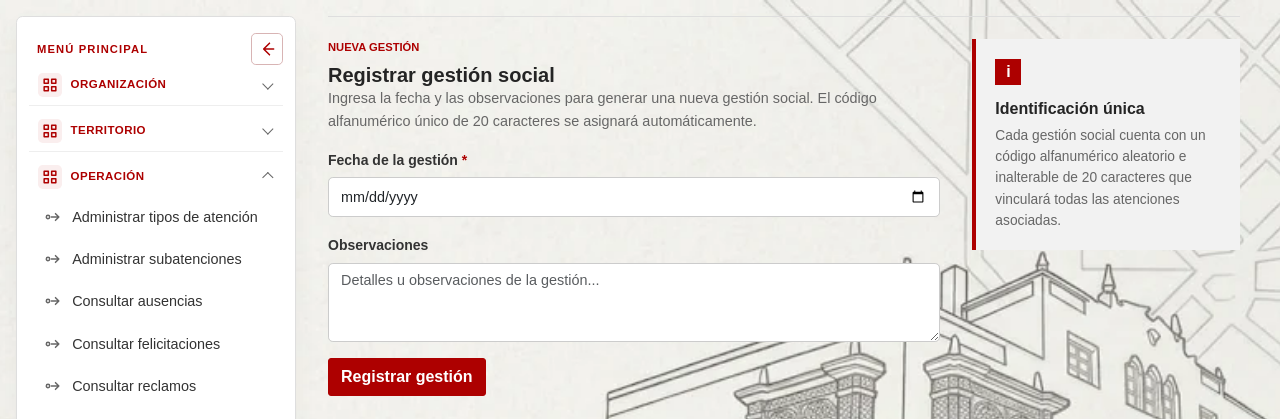
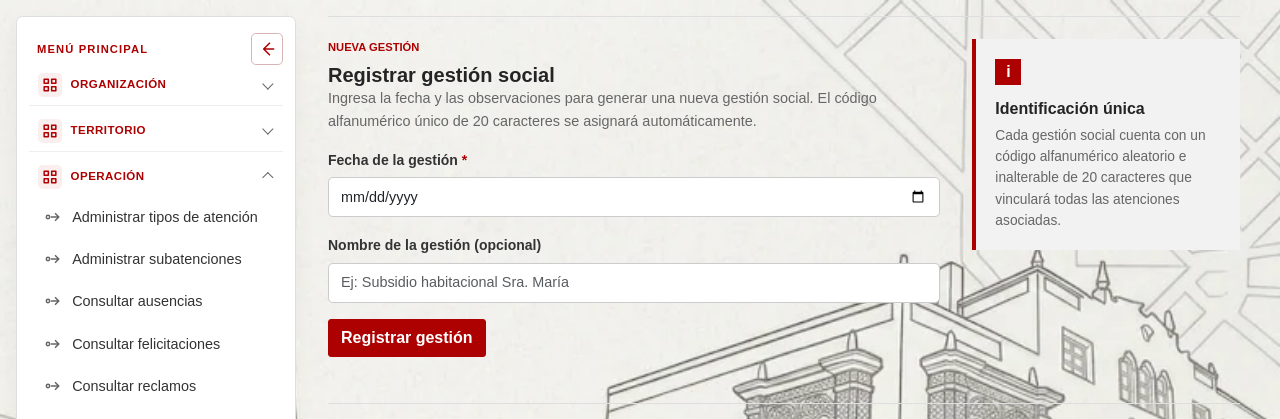
Before and after one commit to PsV-Francisco/Eva-Backend, a Django app: page /funcionario/casos-sociales/ in a window 1280 px wide. Shown: the part 80-499 px from the top of the page. Run offline with Django 5.2, Linux system fonts and the light colour scheme; the visitor is signed in with stand-in values (Sample User, id 1); data that the repository does not hold is empty; some libraries are stand-ins or nearby versions.

Commit message:
Arreglo de nombre en casos-sociales

```diff
--- a/FuncionarioApp/views.py
+++ b/FuncionarioApp/views.py
@@ -1378,6 +1378,7 @@ def crear_gestion_social_ajax(request):
     except json.JSONDecodeError:
         return JsonResponse({'success': False, 'message': 'Payload JSON inválido.'}, status=400)
 
+    nombre = (data.get('nombre') or '').strip() or None
     fecha = data.get('fecha')
     observaciones = data.get('observaciones', '').strip()
 
@@ -1387,6 +1388,7 @@ def crear_gestion_social_ajax(request):
     try:
         with transaction.atomic():
             gestion = GestionAtencion.objects.create(
+                nombre=nombre,
                 fecha=fecha,
                 observaciones=observaciones
             )
@@ -1394,7 +1396,7 @@ def crear_gestion_social_ajax(request):
                 actor=request.user,
                 action='Crear gestión social',
                 entity=f'GestionAtencion:{gestion.pk}',
-                after={'codigo': str(gestion.codigo), 'fecha': str(gestion.fecha)},
+                after={'codigo': str(gestion.codigo), 'nombre': gestion.nombre, 'fecha': str(gestion.fecha)},
             )
 
         return JsonResponse({
@@ -1412,6 +1414,7 @@ def detalle_gestion_social_json(request, gestion_id):
     gestion = get_object_or_404(GestionAtencion, pk=gestion_id)
     return JsonResponse({
         'id': gestion.pk,
+        'nombre': gestion.nombre or '',
         'codigo': gestion.codigo,
         'fecha': gestion.fecha.strftime('%Y-%m-%d') if gestion.fecha else '',
         'observaciones': gestion.observaciones or '',
@@ -1429,6 +1432,7 @@ def editar_gestion_social_ajax(request, gestion_id):
     except json.JSONDecodeError:
         return JsonResponse({'success': False, 'message': 'Payload JSON inválido.'}, status=400)
 
+    nombre = (data.get('nombre') or '').strip() or None
     fecha = data.get('fecha')
     observaciones = data.get('observaciones', '').strip()
 
@@ -1437,6 +1441,7 @@ def editar_gestion_social_ajax(request, gestion_id):
 
     try:
         with transaction.atomic():
+            gestion.nombre = nombre
             gestion.fecha = fecha
             gestion.observaciones = observaciones
             gestion.save(update_fields=['fecha', 'observaciones'])
--- a/Templates/FuncionarioApp/casos_sociales.html
+++ b/Templates/FuncionarioApp/casos_sociales.html
@@ -25,8 +25,8 @@
           </div>
 
           <div class="mb-3">
-            <label class="form-label" for="id_observaciones">Observaciones</label>
-            <textarea class="form-control" id="id_observaciones" rows="3" placeholder="Detalles u observaciones de la gestión..."></textarea>
+              <label class="form-label" for="id_nombre">Nombre de la gestión (opcional)</label>
+              <input type="text" class="form-control" id="id_nombre" maxlength="60" placeholder="Ej: Subsidio habitacional Sra. María">
           </div>
 
           <button class="btn btn-primary" type="button" id="btn-registrar-gestion">Registrar gestión</button>
@@ -75,7 +75,7 @@
           </thead>
           <tbody>
             {% for g in gestiones %}
-            <tr class="gestion-row" data-fecha="{{ g.fecha|date:'Y-m-d' }}" data-texto="{{ g.codigo }} {{ g.observaciones }}">
+            <tr class="gestion-row" data-fecha="{{ g.fecha|date:'Y-m-d' }}" data-texto="{{ g.codigo }} {{ g.nombre|default:'' }} {{ g.observaciones }}">
               <td><strong class="font-monospace text-primary">{{ g.codigo }}</strong></td>
               <td>{{ g.fecha|date:'d/m/Y' }}</td>
               <td>{{ g.observaciones|default:'—' }}</td>
@@ -132,6 +132,11 @@
           </div>
 
           <div class="mb-3">
+            <label for="modal-nombre" class="form-label fw-bold">Nombre</label>
+            <input type="text" class="form-control" id="modal-nombre" maxlength="60" placeholder="Nombre identificable de la gestión">
+          </div>
+
+          <div class="mb-3">
             <label for="modal-observaciones" class="form-label fw-bold">Observaciones</label>
             <textarea class="form-control" id="modal-observaciones" rows="3"></textarea>
           </div>
@@ -179,6 +184,7 @@ document.addEventListener('DOMContentLoaded', function() {
     // 2. CREACIÓN VÍA AJAX CON SWEETALERT2
     const btnRegistrar = document.getElementById('btn-registrar-gestion');
     btnRegistrar.addEventListener('click', function() {
+        const nombre = document.getElementById('id_nombre').value.trim();
         const fecha = document.getElementById('id_fecha').value;
         const observaciones = document.getElementById('id_observaciones').value;
 
@@ -197,7 +203,7 @@ document.addEventListener('DOMContentLoaded', function() {
                 'Content-Type': 'application/json',
                 'X-CSRFToken': csrfToken
             },
-            body: JSON.stringify({ fecha: fecha, observaciones: observaciones })
+            body: JSON.stringify({ nombre: nombre, fecha: fecha, observaciones: observaciones })
         })
         .then(res => res.json())
         .then(data => {
@@ -240,6 +246,7 @@ document.addEventListener('DOMContentLoaded', function() {
                 .then(data => {
                     document.getElementById('modal-gestion-id').value = data.id;
                     document.getElementById('modal-codigo').value = data.codigo;
+                    document.getElementById('modal-nombre').value = data.nombre || '';
                     document.getElementById('modal-fecha').value = data.fecha;
                     document.getElementById('modal-observaciones').value = data.observaciones;
                     modalEditar.show();
@@ -256,6 +263,7 @@ document.addEventListener('DOMContentLoaded', function() {
 
     document.getElementById('btn-guardar-edicion-gestion').addEventListener('click', function() {
         const gestionId = document.getElementById('modal-gestion-id').value;
+        const nombre = document.getElementById('modal-nombre').value.trim();
         const fecha = document.getElementById('modal-fecha').value;
         const observaciones = document.getElementById('modal-observaciones').value;
 
@@ -276,7 +284,7 @@ document.addEventListener('DOMContentLoaded', function() {
                 'Content-Type': 'application/json',
                 'X-CSRFToken': csrfToken
             },
-            body: JSON.stringify({ fecha: fecha, observaciones: observaciones })
+            body: JSON.stringify({ nombre: nombre, fecha: fecha, observaciones: observaciones })
         })
         .then(res => res.json())
         .then(data => {
```
